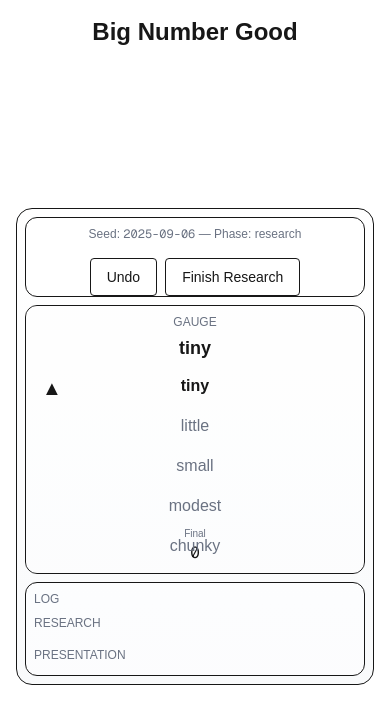
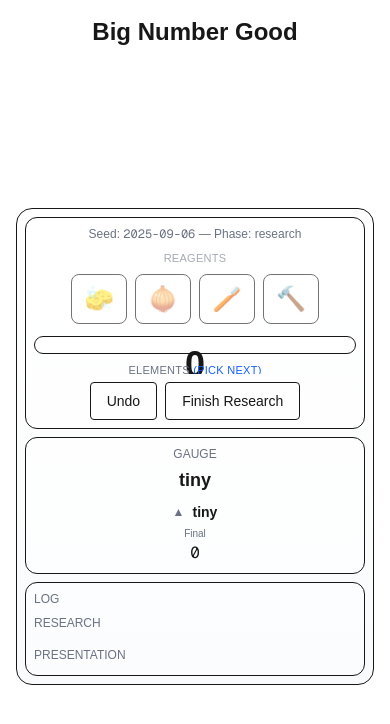
Before and after one commit to mt-quinn/bignumbergood, a Next.js app in the folder site/: page / in a window 390 px wide. Shown: the top 724 px of the page. Built offline with nearby package versions, Linux system fonts and the light colour scheme.

Commit message:
Mobile: compact gauge panel showing only current label

```diff
--- a/site/src/components/Gauge.tsx
+++ b/site/src/components/Gauge.tsx
@@ -2,9 +2,19 @@
 import { useMemo } from "react";
 import { GAUGE_LABELS, orderOfMagnitude } from "@/lib/gauge";
 
-export function Gauge({ value }: { value: bigint }) {
+export function Gauge({ value, compact = false }: { value: bigint; compact?: boolean }) {
   const index = useMemo(() => orderOfMagnitude(value), [value]);
   const clamped = Math.min(GAUGE_LABELS.length - 1, index);
+
+  if (compact) {
+    return (
+      <div className="w-full flex items-center justify-center gap-2 py-1">
+        <span className="text-xs text-gray-500">▲</span>
+        <span className="text-sm font-semibold">{GAUGE_LABELS[clamped]}</span>
+      </div>
+    );
+  }
+
   const itemHeight = 40; // px
   const visible = 4; // 3-4 visible at a time
   const offset = Math.max(0, clamped - Math.floor(visible / 2));
--- a/site/src/components/Playfield.tsx
+++ b/site/src/components/Playfield.tsx
@@ -87,8 +87,14 @@ export function Playfield() {
           <aside className="order-2 lg:order-3 h-auto lg:h-full rounded-xl border bg-background/40 p-2 sm:p-3 flex flex-col items-center min-h-0 overflow-auto">
             <div className="text-xs sm:text-sm uppercase text-gray-500 mb-1 sm:mb-2">Gauge</div>
             <div className="text-lg sm:text-2xl font-semibold mb-1 sm:mb-2">{labelFor(finalSoFar)}</div>
-            <div className="w-full max-h-40 sm:max-h-none">
-              <Gauge value={finalSoFar} />
+            <div className="w-full">
+              {/* Compact on mobile, full on lg */}
+              <div className="block lg:hidden">
+                <Gauge value={finalSoFar} compact />
+              </div>
+              <div className="hidden lg:block">
+                <Gauge value={finalSoFar} />
+              </div>
             </div>
             <div className="mt-auto text-center">
               <div className="text-[10px] sm:text-xs text-gray-500">Final</div>
```
